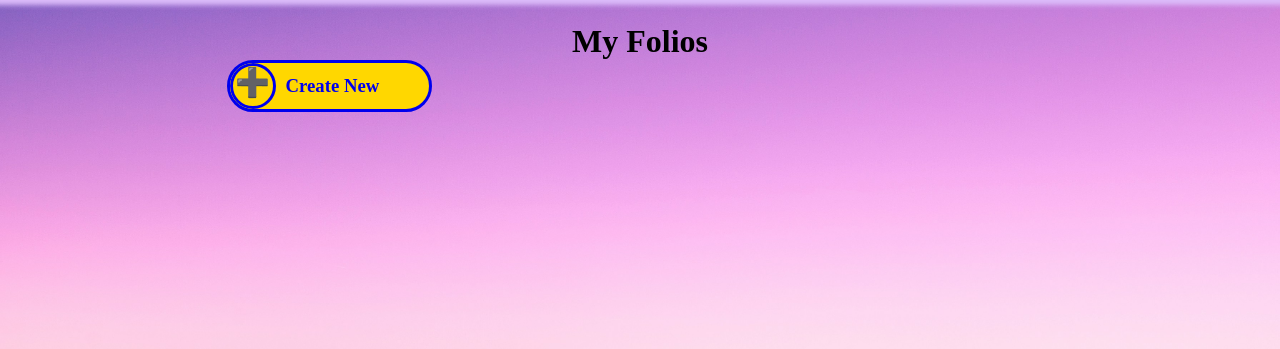
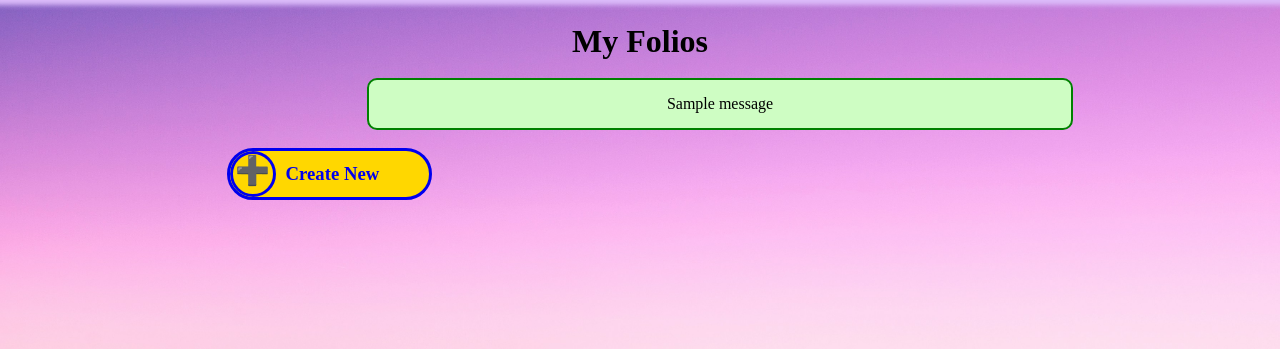
Before and after one commit to kos1070sc/folio_planner, a Flask app: page /my_folios/1 in a window 1280 px wide. Shown: the part 80-429 px from the top of the page. Run offline with Flask 3, Linux system fonts and the light colour scheme; a user stored in the database is signed in; tables that the repository leaves empty hold one stand-in row (values such as "Sample post"); one stand-in notice (Sample message) is shown; some libraries are stand-ins or nearby versions.

Commit message:
flash messages updates

```diff
--- a/app/routes.py
+++ b/app/routes.py
@@ -36,12 +36,12 @@ def create_account():
         password = form.password.data
     # checks if the user has entered both a username and password
         if not username or not password:
-            flash("⚠️ Please enter a user and password")
+            flash("⚠️ Please enter a user and password", "error")
             return redirect(url_for("create_account"))
         # checks if username is already in the database
         # queries the database for the first match
         elif models.User.query.filter_by(name=username).first():
-            flash("⚠️ Usermame already exist. Please choose another one")
+            flash("⚠️ Usermame already exist. Please choose another one", "error")
             return redirect(url_for("create_account"))
         else:
             print("yes")
@@ -52,7 +52,7 @@ def create_account():
             # commit to the database
             db.session.add(new_user)
             db.session.commit()
-            flash("Account created please login")
+            flash("Account created please login", "error")
             return redirect(url_for("login"))
     return render_template("create_account.html", form=form)
 
@@ -66,7 +66,7 @@ def login():
         password = form.password.data
         # checks if the user has entered both a username and password
         if not username or not password:
-            flash("⚠️ Please enter a username and a password")
+            flash("⚠️ Please enter a username and a password", "error")
             return redirect(url_for('login'))
         # looks for the user in the database
         user = models.User.query.filter_by(name=username).first()
@@ -78,7 +78,7 @@ def login():
             print(session)
             return redirect(url_for("dashboard", user_id=session["user_id"]))
         else:
-            flash("⚠️ Incorrect name or password")
+            flash("⚠️ Incorrect name or password", "error")
             return redirect(url_for('login'))
     else:
         return render_template('login.html', form=form)
@@ -90,7 +90,7 @@ def create_new():
     session_user_id = session.get("user_id")
     # if there is not user id - redirect user to login
     if not session_user_id:
-        flash("Please login first")
+        flash("Please login first", "error")
         return redirect(url_for("login"))
     if form.validate_on_submit():
         theme = form.theme.data
@@ -156,12 +156,13 @@ def create_new():
             db.session.commit()
             # let user edit their newly created folio
             # passes on the folio object as well
-            return render_template("edit_folio.html",
-                                   user_id=session_user_id,
-                                   folio=new_folio)
+            return redirect(url_for("edit_folio",
+                                    user_id=session_user_id,
+                                    folio_id=new_folio.id))
+
         # display an error message if no theme
         else:
-            flash("⚠️ Please enter a theme")
+            flash("⚠️ Please enter a theme", "error")
             return render_template("create_new.html",
                                    form=form,
                                    user_id=session_user_id)
@@ -191,18 +192,18 @@ def my_folios(user_id):
             db.session.delete(folio)
             # commit database
             db.session.commit()
-            flash(f"{folio.theme} folio delete successfully")
+            flash(f"{folio.theme} folio delete successfully", "success")
             return redirect(url_for("my_folios", user_id=session_user_id))
         else:
-            flash("Error: Folio not found or access denied")
+            flash("Error: Folio not found or access denied", "error")
             return redirect(url_for("my_folios", user_id=session_user_id))
     # if there is not user id - redirect user to login
     if not session_user_id:
-        flash("Please login first")
+        flash("Please login first", "error")
         return redirect(url_for("login"))
     # check if session id matches id in url
     elif session_user_id != user_id:
-        flash("You can only view your own folios")
+        flash("You can only view your own folios", "error")
         return redirect(url_for("dashboard", user_id=session_user_id))
     else:
         folio = models.Folio.query.filter_by(user_id=user_id)
@@ -220,11 +221,11 @@ def dashboard(user_id):
     session_user_id = session.get("user_id")
     # if there is not user id - redirect user to login
     if not session_user_id:
-        flash("Please login first")
+        flash("Please login first", "error")
         return redirect(url_for("login"))
     # check if session id matches id in url
     elif session_user_id != user_id:
-        flash("You can only view your own dashboard")
+        flash("You can only view your own dashboard", "error")
         return redirect(url_for("dashboard", user_id=session_user_id))
     else:
         user_info = models.User.query.get(session['user_id'])
@@ -241,20 +242,20 @@ def edit_folio(user_id, folio_id):
     painting_id = request.form.get("painting_id")
     # check if logged in
     if not session_user_id:
-        flash("⚠️ Please log in to edit a folio")
+        flash("⚠️ Please log in to edit a folio", "error")
         return redirect(url_for("login"))
     # get all info from that user based on their id from URL
     user = db.session.get(models.User, user_id)
     # If user doesn't exist show error message and redirect to dashboard
     if not user:
-        flash("⚠️ User not found")
+        flash("⚠️ User not found", "error")
         return redirect(url_for("dashboard"))
     # Get folio info by id in the url
     # 404 if not found
     folio = models.Folio.query.get_or_404(folio_id)
     # Verify if that folio belong to the user
     if session_user_id != folio.user_id:
-        flash("⚠️ You can only edit your own folio")
+        flash("⚠️ You can only edit your own folio", "error")
         return redirect(url_for("dashboard", user_id=session_user_id))
     # handles delete form first to avoid accidentally processing an upload
     # check if the form being sent is actually the delete form
@@ -267,7 +268,7 @@ def edit_folio(user_id, folio_id):
         # assign none to painting image to delete from database
         painting.image = None
         db.session.commit()
-        flash("Image deleted successfully")
+        flash("Image deleted successfully", "success")
         return redirect(url_for("edit_folio",
                         user_id=session_user_id,
                         folio_id=folio_id))
@@ -277,7 +278,7 @@ def edit_folio(user_id, folio_id):
         file = request.files['painting_image']
         # check if there's anything uploaded
         if file.filename == "":
-            flash("⚠️ No selected file")
+            flash("⚠️ No selected file", "error")
             return redirect(url_for("edit_folio",
                                     user_id=session_user_id,
                                     folio_id=folio_id))
@@ -322,13 +323,13 @@ def edit_folio(user_id, folio_id):
             # update image path column
             painting.image = database_path
             db.session.commit()
-            flash("Image uploaded successfully")
+            flash("Image uploaded successfully", "success")
             print(database_path)
             return redirect(url_for("edit_folio",
                                     user_id=session_user_id,
                                     folio_id=folio_id))
         else:
-            flash("File type not supported")
+            flash("File type not supported", "error")
 
 
     # get all paintings from that folio and order them by their position
--- a/app/static/style.css
+++ b/app/static/style.css
@@ -278,7 +278,7 @@ h1 {
     font-size: 1.3rem;
 }
 
-.error_message_container{
+.flash_error{
     display: flex;
     justify-content: center;
     align-items: center;
@@ -292,7 +292,25 @@ h1 {
     transform: translateX(5rem);
 }
 
-.error_message{
+.message_error{
+    text-align: center;
+}
+
+.flash_success{
+    display: flex;
+    justify-content: center;
+    align-items: center;
+    padding: 15px 0px 15px 0px;
+    background-color: rgb(206, 253, 195);
+    border-radius: 10px;
+    width: 75%;
+    border-style: solid;
+    border-color: green;
+    border-width: 2px;
+    transform: translateX(5rem);
+}
+
+.message_sucess{
     text-align: center;
 }
 
--- a/app/templates/my_folios.html
+++ b/app/templates/my_folios.html
@@ -1,6 +1,14 @@
 {%extends "user_layout.html"%}
 {%block content%}
 <h1>My Folios</h1>
+<br>
+<!-- flash messages -->
+{% for catergory, message in get_flashed_messages(with_categories=true) %}
+    <div class = "flash_{{ catergory }}">
+        <p class = "message_{{ catergory }}">{{ message }}</p>
+    </div>
+{% endfor %}
+<br>
 <a href="http://127.0.0.1:5000/create_new">
     <div class="create_new_button_container">
         <div class = "plus_container">
--- a/app/templates/root.html
+++ b/app/templates/root.html
@@ -22,10 +22,5 @@
 		</nav>
         <h1 class = "root_main_heading">Yr 13 Painting Folio Planner</h1>
         <h2 class = "root_subheading">Create, plan and express your ideas here</h2>
-		<!-- <div class = "root_content">
-			<p>Lorem ipsum dolor sit, amet consectetur adipisicing elit. Necessitatibus nulla
-				libero delectus doloribus distinctio voluptate recusandae a exercitationem enim impedit,
-				dicta dignissimos itaque. Reprehenderit necessitatibus, est nobis eius aliquam repudiandae.</p>
-		</div> -->
 </body>
 </html>
```
Also changed, not shown: app/templates/create_account.html (+4 -4 lines), app/templates/dashboard.html (+4 -3 lines), app/templates/edit_folio.html (+6 -3 lines), app/templates/login.html (+4 -4 lines), app/folio.db, app/static/images/Winter_Night_1.jpg (added).
